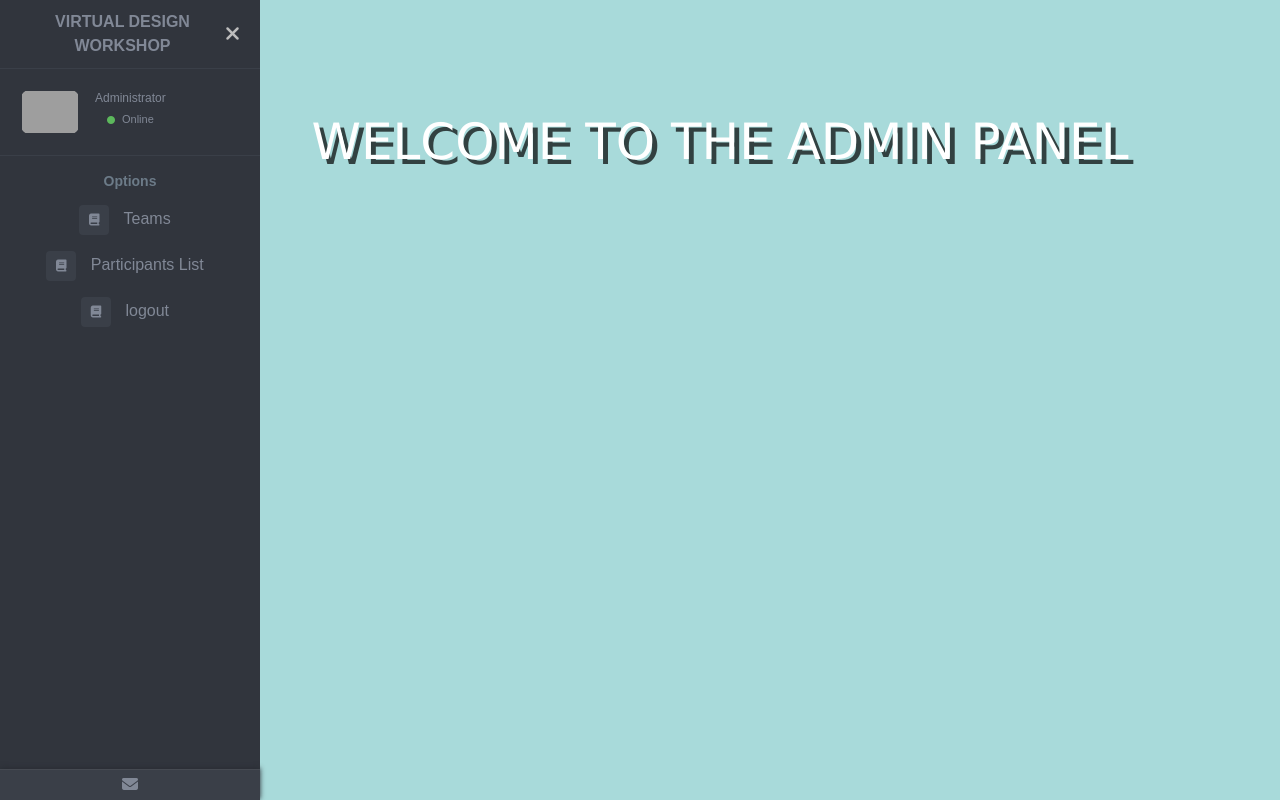
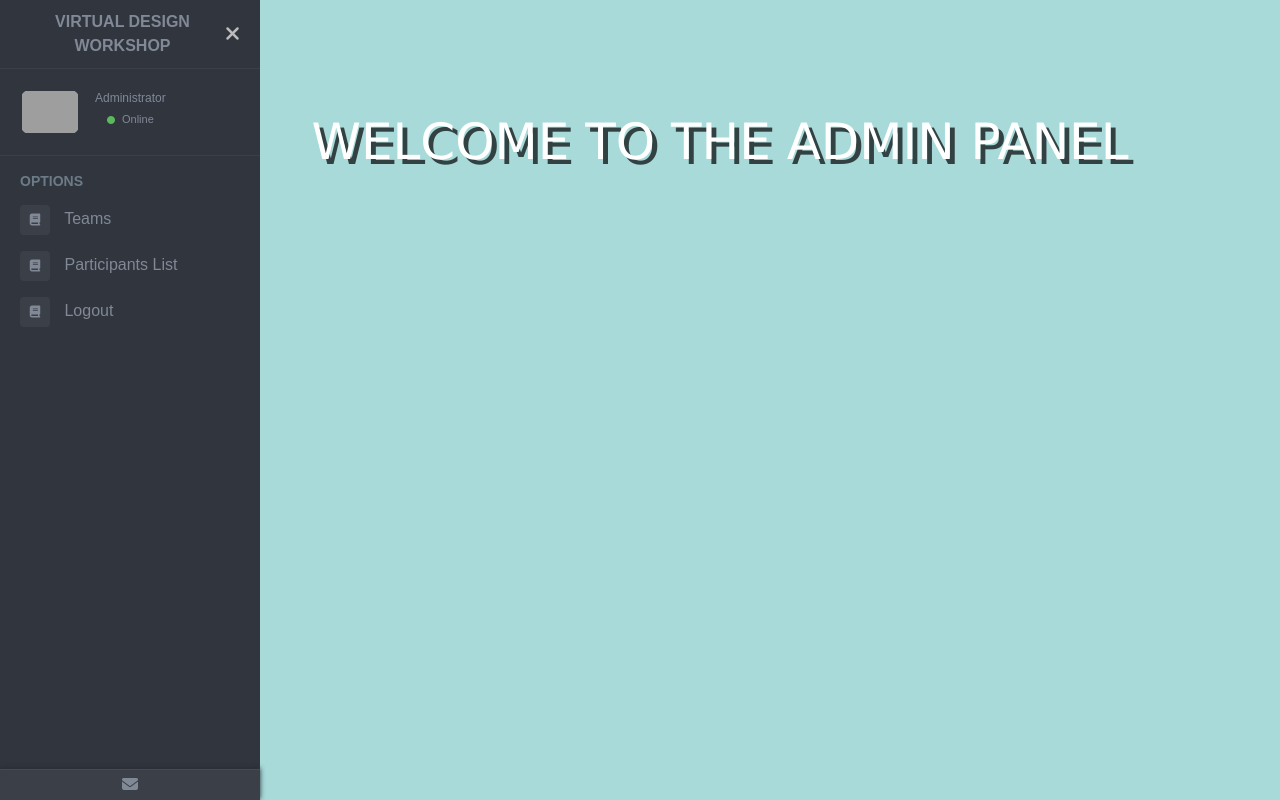
Before and after one commit to peeyush1999/runtimeterror, a Flask app: page /admin in a window 1280 px wide; the page is wider, and only the part inside the window is pictured. Run offline with Flask 2, Linux system fonts and the light colour scheme; a user stored in the database is signed in; parts of the project's set-up code (start-up, migrations or seed data) failed here and were passed over; some libraries are stand-ins or nearby versions; grey boxes are pictures that could not be loaded.

Commit message:
minor fixes in adminsidebar

```diff
--- a/templates/adminsidebar.html
+++ b/templates/adminsidebar.html
@@ -53,30 +53,30 @@
             <!-- sidebar-header  -->
 
             <!-- sidebar-search  -->
-            <div class="sidebar-menu">
+            <div class="sidebar-menu" style="text-align: left;">
               <ul>
                 <li class="header-menu">
-                  <span>Options</span>
+                  <span>OPTIONS</span>
                 </li>
 
                 <li>
-                  <a href="/admin/teams">
+                  <a style="text-align: left;" href="/admin/teams">
                     <i class="fa fa-book"></i>
                     <span>Teams</span>
 
                   </a>
                 </li>
                 <li>
-                  <a href="/admin/people">
+                  <a style="text-align: left;white-space: nowrap;" href="/admin/people">
                     <i class="fa fa-book"></i>
                     <span>Participants List</span>
 
                   </a>
                 </li>
                 <li>
-                  <a href="/logout">
+                  <a style="text-align: left;" href="/logout">
                     <i class="fa fa-book"></i>
-                    <span>logout</span>
+                    <span>Logout</span>
 
                   </a>
                 </li>
```
